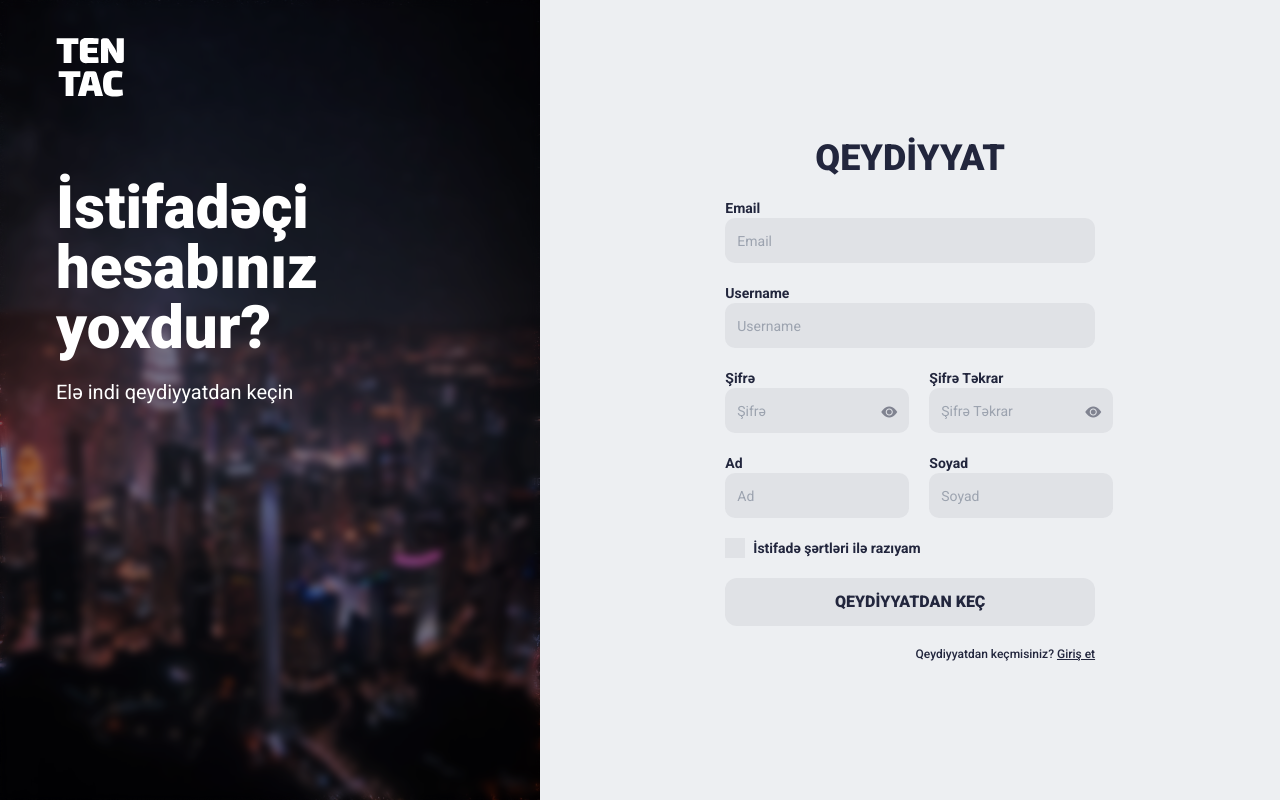
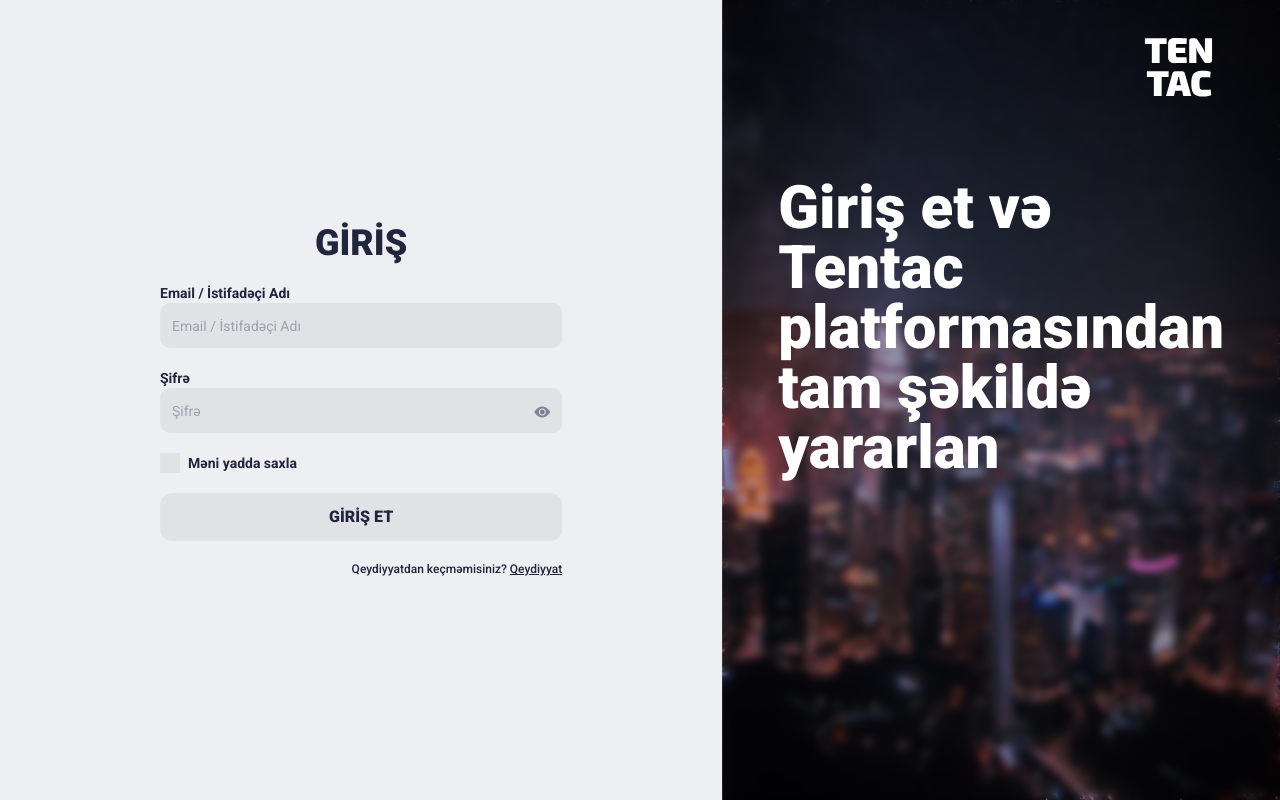
Before and after one commit to ayhanexe/tentac-social-network-frontend, a React (Create React App) app: page / in a window 1280 px wide. Built offline with nearby package versions, Linux system fonts and the light colour scheme.

Commit message:
Authentication Page

```diff
--- a/src/@components/Input/Input.tsx
+++ b/src/@components/Input/Input.tsx
@@ -27,16 +27,12 @@ export default function Input(props: IInput) {
     });
   }, []);
 
-  useEffect(() => {
-    console.log(passwordShow);
-  }, [passwordShow]);
 
   useEffect(() => {
-    if(checkboxChecked) {
-      fakeCheckbox.current?.classList.add("active")
-    }
-    else {
-      fakeCheckbox.current?.classList.remove("active")
+    if (checkboxChecked) {
+      fakeCheckbox.current?.classList.add("active");
+    } else {
+      fakeCheckbox.current?.classList.remove("active");
     }
   }, [checkboxChecked]);
 
@@ -51,7 +47,7 @@ export default function Input(props: IInput) {
         justifyContent: props.type === "checkbox" ? "start" : "",
       }}
     >
-      <label htmlFor={props.id} className="text-sm font-semibold">
+      <label htmlFor={props.id} className={`text-sm font-semibold`}>
         {props.label}
       </label>
       {props.type === "checkbox" ? (
@@ -59,7 +55,7 @@ export default function Input(props: IInput) {
           onClick={toggleCheckbox}
           ref={fakeCheckbox}
           htmlFor={props.id}
-          className="input-checkbox"
+          className={`input-checkbox ${props.labelclass ? `${props.labelclass} ` : ""}`}
         ></label>
       ) : null}
       <input
@@ -69,7 +65,7 @@ export default function Input(props: IInput) {
         name={props.name}
         className={`${props.className ? `${props.className} ` : ""}${
           props.type === "checkbox" ? "hidden" : "input-control"
-        } px-3 text-sm outline-none`}
+        } px-3 text-sm outline-none w-full`}
         {...props}
       />
       {props.type === "password" ? (
--- a/src/@components/Input/Input.types.tsx
+++ b/src/@components/Input/Input.types.tsx
@@ -1 +1,3 @@
-export default interface IInput extends React.HTMLProps<HTMLInputElement> {}
+export default interface IInput extends React.HTMLProps<HTMLInputElement> {
+    labelclass?: string
+}
--- a/src/index.scss
+++ b/src/index.scss
@@ -3,6 +3,12 @@
 @tailwind utilities;
 
 @import "./@config/sass/variables";
+
+*,
+::before,
+::after {
+  box-sizing: border-box;
+}
 
 #App {
   font-family: "Roboto";
--- a/src/pages/Authentication/Authentication.scss
+++ b/src/pages/Authentication/Authentication.scss
@@ -1,6 +1,36 @@
 @import "../../@config/sass/variables";
 
 #authentication-root {
-    background-color:$bg_secondary;
-    color: $text_primary;
+  background-color: $bg_secondary;
+  color: $text_primary;
+  min-height: 100vh;
 }
+
+.message-left {
+  left: 0%;
+  transform: translate(0%);
+}
+.form-left {
+  left: -100%;
+  transform: translate(100%);
+}
+
+.message-right {
+  left: 100%;
+  transform: translate(-100%);
+}
+
+.form-right {
+  left: 0%;
+}
+
+form {
+  height: 100%;
+  @media all and (max-height: 600px) {
+    height: auto;
+  }
+
+  @media all and (max-width: 1000px) {
+    height: auto;
+  }
+}
--- a/src/pages/Authentication/Authentication.tsx
+++ b/src/pages/Authentication/Authentication.tsx
@@ -5,32 +5,65 @@ import { gsap } from "gsap";
 
 import AuthenticationTypes from "./Authentication.types";
 import "./Authentication.scss";
+import ClearStyleAttribute from "../../utils/Utils";
 
 export default function Authentication() {
   const messageAreaRef: RefObject<HTMLDivElement> = useRef(null);
   const formAreaRef: RefObject<HTMLDivElement> = useRef(null);
   const [authenticationType, setAuthenticationType] =
-    useState<AuthenticationTypes>(AuthenticationTypes.REGISTER);
+    useState<AuthenticationTypes>(AuthenticationTypes.LOGIN);
 
-  const changeAuthenticationMod = () => {
-    if (authenticationType === AuthenticationTypes.LOGIN)
-      setAuthenticationType(AuthenticationTypes.REGISTER);
-    else setAuthenticationType(AuthenticationTypes.LOGIN);
-  };
+  const setLoginPage = (
+    timeline: GSAPTimeline,
+    loginArea: Element,
+    registerArea: Element,
+    isImmediately: boolean = false
+  ) => {
+    const logo = messageAreaRef.current?.querySelector("#logo");
+    const message = messageAreaRef.current?.querySelector("#message");
+    loginArea.classList.remove("hidden");
 
-  useEffect(() => {
-    if (authenticationType === AuthenticationTypes.LOGIN) {
-      const timeline = gsap.timeline();
-
-      const registerArea = formAreaRef.current?.querySelector("#register-area");
-      if (registerArea) {
-        gsap.to(registerArea, { opacity: 0 }).then(() => {
-          registerArea.classList.add("hidden");
+    if (isImmediately) {
+      registerArea.classList.add("hidden");
+      if (logo) {
+        gsap.set(logo, {
+          left: "100%",
+          transform: "translate(-100%)",
         });
       }
+      if (message) {
+        message.innerHTML = `<h1 class="text-4xl lg:text-6xl font-black relative">Giriş et və Tentac platformasından tam şəkildə yararlan</h1>`;
+      }
+      gsap.set(loginArea, { opacity: 1 });
+      messageAreaRef.current?.classList.add("message-right");
+      formAreaRef.current?.classList.add("form-left");
 
+      ClearStyleAttribute(messageAreaRef.current)
+      ClearStyleAttribute(formAreaRef.current)
+
+    } else {
+      gsap.set(loginArea, { opacity: 0 });
+      if (logo) {
+        gsap.to(logo, {
+          left: "100%",
+          transform: "translateX(-100%)",
+        });
+      }
+      if (message) {
+        gsap
+          .to(message, {
+            opacity: 0,
+          })
+          .then(() => {
+            message.innerHTML = `<h1 class="text-4xl lg:text-6xl font-black relative">Giriş et və Tentac platformasından tam şəkildə yararlan</h1>`;
+            gsap.to(message, {
+              opacity: 1,
+            });
+          });
+      }
+      timeline.to(registerArea, { opacity: 0 }, "start")
+      timeline.to(loginArea, { opacity: 1 }, "start")
       timeline
-        .add("start")
         .to(
           messageAreaRef.current,
           {
@@ -46,24 +79,135 @@ export default function Authentication() {
             transform: "translateX(100%)",
           },
           "start"
-        );
+        )
+        .then(() => {
+          registerArea.classList.add("hidden");
+          messageAreaRef.current?.classList.remove("message-left");
+          formAreaRef.current?.classList.remove("form-right");
+          messageAreaRef.current?.classList.add("message-right");
+          formAreaRef.current?.classList.add("form-left");
+          ClearStyleAttribute(messageAreaRef.current);
+          ClearStyleAttribute(formAreaRef.current);
+        });
+    }
+  };
 
-      timeline.then(() => {});
+  const setRegisterPage = (
+    timeline: GSAPTimeline,
+    loginArea: Element,
+    registerArea: Element
+  ) => {
+    const logo = messageAreaRef.current?.querySelector("#logo");
+    const message = messageAreaRef.current?.querySelector("#message");
+
+    if (logo) {
+      gsap.to(logo, {
+        left: "0%",
+        transform: "translateX(0%)",
+      });
     }
-  }, [authenticationType]);
+    if (message) {
+      gsap
+        .to(message, {
+          opacity: 0,
+        })
+        .then(() => {
+          message.innerHTML = `
+          <h1 class="text-4xl lg:text-6xl font-black relative">
+                İstifadəçi hesabınız yoxdur?
+              </h1>
+              <h4 class="text-xl font-normal mt-4">
+                Elə indi qeydiyyatdan keçin
+              </h4>`;
+          gsap.to(message, {
+            opacity: 1,
+          });
+        });
+    }
 
-  useEffect(() => {});
+    registerArea.classList.remove("hidden");
+    timeline.to(loginArea, { opacity: 0 }, "start")
+    timeline.to(registerArea, { opacity: 1 }, "start");
+    timeline
+      .fromTo(
+        messageAreaRef.current,
+        {
+          left: "100%",
+          transform: "translateX(-100%)",
+        },
+        {
+          left: "0%",
+          transform: "translateX(0%)",
+        },
+        "start"
+      )
+      .fromTo(
+        formAreaRef.current,
+        {
+          left: "-100%",
+          transform: "translateX(100%)",
+        },
+        {
+          left: "0%",
+          transform: "translateX(0%)",
+        },
+        "start"
+      )
+      .then(() => {
+        loginArea.classList.add("hidden");
+        messageAreaRef.current?.classList.remove("message-right");
+        formAreaRef.current?.classList.remove("form-left");
+        messageAreaRef.current?.classList.add("message-left");
+        formAreaRef.current?.classList.add("form-right");
+        ClearStyleAttribute(messageAreaRef.current);
+        ClearStyleAttribute(formAreaRef.current);
+      });
+  };
+
+  const changeAuthenticationMode = () => {
+    const timeline = gsap.timeline();
+    timeline.add("start");
+
+    const registerArea = formAreaRef.current?.querySelector("#register-area");
+    const loginArea = formAreaRef.current?.querySelector("#login-area");
+
+    if (authenticationType === AuthenticationTypes.LOGIN) {
+      setAuthenticationType(AuthenticationTypes.REGISTER);
+      if (loginArea && registerArea)
+        setRegisterPage(timeline, loginArea, registerArea);
+    } else {
+      setAuthenticationType(AuthenticationTypes.LOGIN);
+      if (loginArea && registerArea)
+        setLoginPage(timeline, loginArea, registerArea);
+    }
+  };
+
+  useEffect(() => {
+    const timeline = gsap.timeline();
+    timeline.add("start");
+
+    const registerArea = formAreaRef.current?.querySelector("#register-area");
+    const loginArea = formAreaRef.current?.querySelector("#login-area");
+
+    if (authenticationType === AuthenticationTypes.LOGIN) {
+      if (loginArea && registerArea)
+        setLoginPage(timeline, loginArea, registerArea, true);
+    }
+  }, []);
 
   return (
-    <div id="authentication-root" className="w-screen h-screen flex text-white">
+    <div
+      id="authentication-root"
+      className="top-0 left-0 w-screen h-screen overflow-hidden flex text-white"
+    >
       <div
         ref={messageAreaRef}
         id="message-area"
-        className="bg-emerald-900 w-8/12 h-full py-8 px-14 flex flex-col gap-24 relative"
+        className="w-3/6 h-screen py-8 px-14 hidden md:flex flex-col gap-24 relative"
       >
         <div
           id="filter"
-          className="z-10 absolute top-0 left-0 w-full h-full backdrop-blur-sm bg-black/20"
+          className="z-10 absolute top-0 left-0 w-full h-full backdrop-blur-sm"
         ></div>
         <img
           src="./assets/media/tentac-authentication-page.jpg"
@@ -74,27 +218,31 @@ export default function Authentication() {
           id="message-area-content"
           className="z-20 w-full h-full flex flex-col gap-20 text-white"
         >
-          <a href="/" className="block w-20">
+          <a id="logo" href="/" className="block w-20 relative">
             <img src="./assets/media/tentac-logo.svg" alt="" />
           </a>
           <div id="text-area" className="flex flex-col gap-5">
-            <h1 className="text-6xl font-black">
-              İstifadəçi hesabınız yoxdur?
-            </h1>
-            <h4 className="text-xl font-normal">Elə indi qeydiyyatdan keçin</h4>
+            <div id="message">
+              <h1 className="text-4xl lg:text-6xl font-black relative">
+                İstifadəçi hesabınız yoxdur?
+              </h1>
+              <h4 className="text-xl font-normal mt-4">
+                Elə indi qeydiyyatdan keçin
+              </h4>
+            </div>
           </div>
         </div>
       </div>
       <div
         ref={formAreaRef}
         id="form-area"
-        className="overflow-y-auto w-full h-full flex flex-col items-center justify-center relative"
+        className="w-full lg:w-5/6 h-screen overflow-y-auto flex flex-col relative mx-auto"
       >
         <form
           action="/"
           method="POST"
           id="register-area"
-          className="flex flex-col w-6/12 py-7 gap-5"
+          className="overflow-y-auto flex flex-col w-full justify-center z-10 py-7 px-10 lg:px-24 xl:px-40 gap-5 absolute"
         >
           <h1 className="text-4xl font-black text-center">QEYDİYYAT</h1>
           <Input id="email" label="Email" placeholder="Email" type="email" />
@@ -105,7 +253,7 @@ export default function Authentication() {
             type="text"
           />
 
-          <div className="input-twin-group flex gap-5">
+          <div className="input-twin-group flex-col lg:flex-row  flex gap-5">
             <Input
               id="password"
               label="Şifrə"
@@ -119,12 +267,13 @@ export default function Authentication() {
               type="password"
             />
           </div>
-          <div className="input-twin-group flex gap-5">
+          <div className="input-twin-group flex-col lg:flex-row flex gap-5 w-full">
             <Input id="name" label="Ad" placeholder="Ad" type="text" />
             <Input id="surname" label="Soyad" placeholder="Soyad" type="text" />
           </div>
           <Input
             id="privacy"
+            labelclass="hover:cursor-pointer"
             label="İstifadə şərtləri ilə razıyam"
             type="checkbox"
           />
@@ -132,7 +281,7 @@ export default function Authentication() {
           <span className="text-xs text-right font-medium">
             Qeydiyyatdan keçmisiniz?{" "}
             <span
-              onClick={changeAuthenticationMod}
+              onClick={changeAuthenticationMode}
               className="underline cursor-pointer"
             >
               Giriş et
@@ -143,7 +292,7 @@ export default function Authentication() {
           action="/"
           method="POST"
           id="login-area"
-          className="flex flex-col w-6/12 py-7 gap-5 hidden"
+          className="hidden overflow-y-auto flex justify-center z-10 flex-col w-full h-full py-7 px-10 xl:px-40 gap-5 absolute"
         >
           <h1 className="text-4xl font-black text-center">GİRİŞ</h1>
           <Input
@@ -153,17 +302,22 @@ export default function Authentication() {
             type="text"
           />
           <Input
-            id="password"
+            id="login-password"
             label="Şifrə"
             placeholder="Şifrə"
             type="password"
           />
-          <Input id="remember-me" label="Məni yadda saxla" type="checkbox" />
+          <Input
+            id="remember-me"
+            labelclass="hover:cursor-pointer"
+            label="Məni yadda saxla"
+            type="checkbox"
+          />
           <Button type="submit">GİRİŞ ET</Button>
           <span className="text-xs text-right font-medium">
             Qeydiyyatdan keçməmisiniz?{" "}
             <span
-              onClick={changeAuthenticationMod}
+              onClick={changeAuthenticationMode}
               className="underline cursor-pointer"
             >
               Qeydiyyat
--- /dev/null
+++ b/src/utils/Utils.tsx
@@ -0,0 +1,3 @@
+export default function ClearStyleAttribute(element?:Element | null) {
+    element?.setAttribute("style", "");
+}
```
